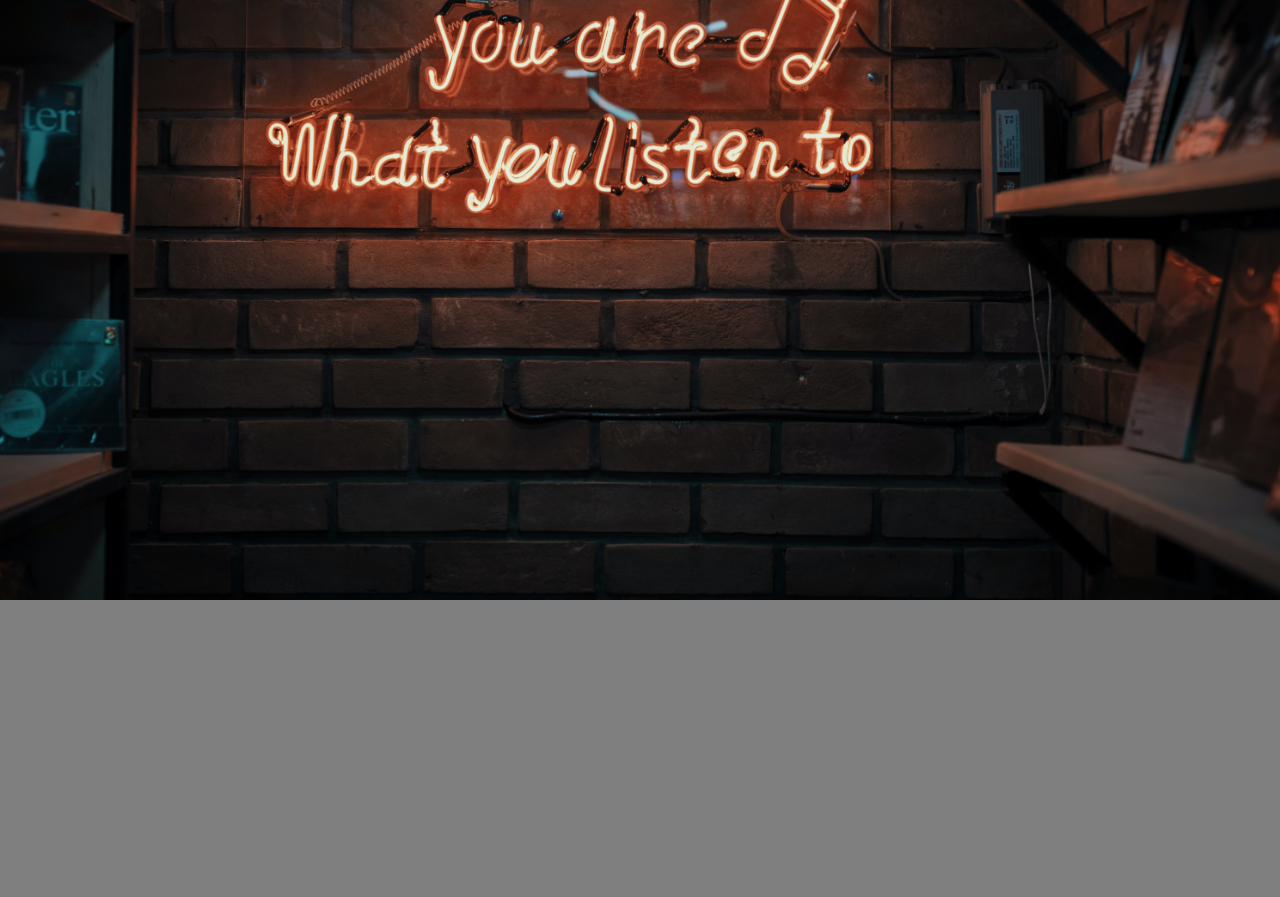
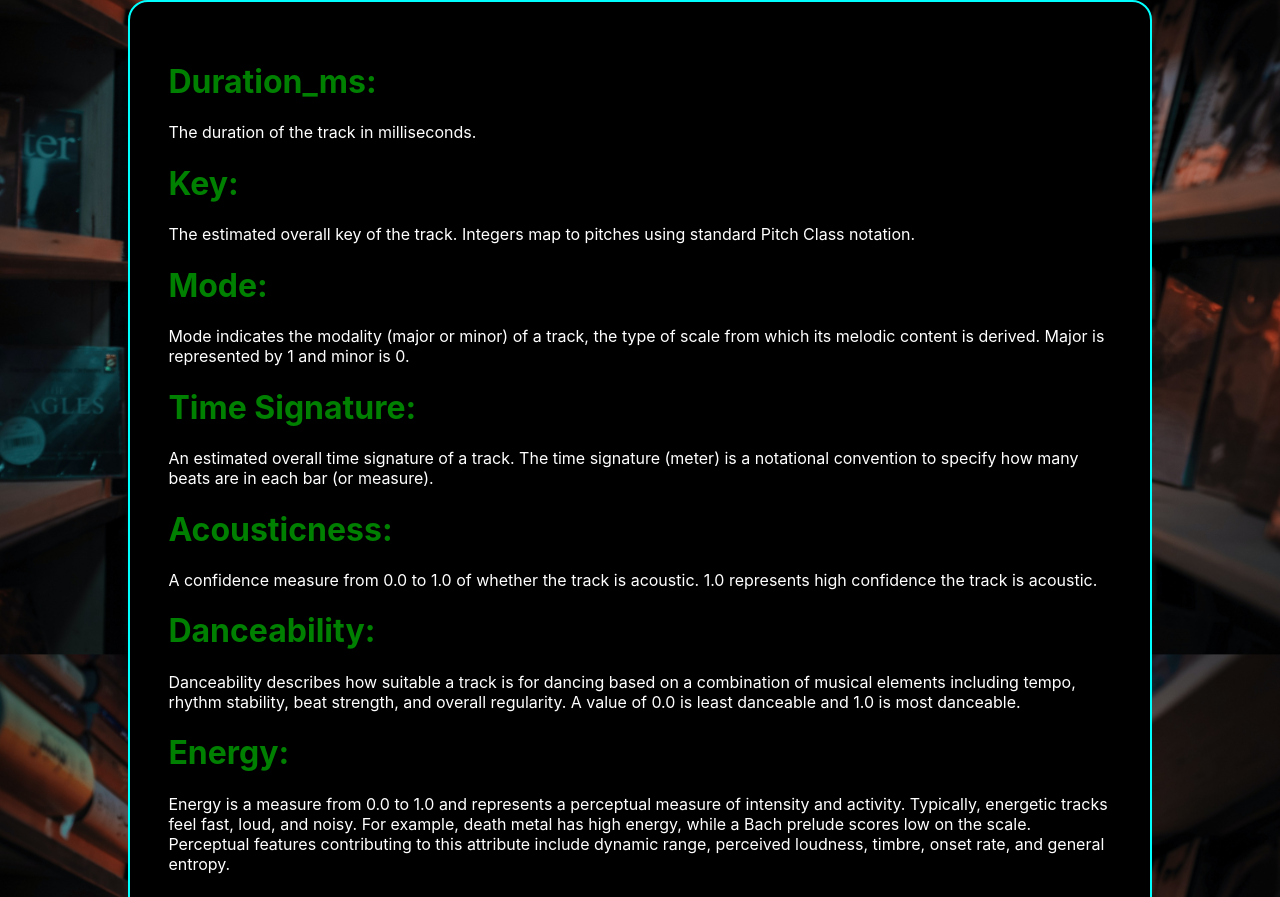
Before and after one commit to joowoonk/frontend-1, a React (Create React App) app in the folder frontend/: page /description in a window 1280 px wide. Shown: the part 200-1097 px from the top of the page. Before the commit the page ends 800 px from the top, so only its background shows below. Built offline with nearby package versions, Linux system fonts and the light colour scheme.

Commit message:
added description and graph when getting 10 recommended songs

```diff
--- a/frontend/package.json
+++ b/frontend/package.json
@@ -9,9 +9,11 @@
     "axios": "^0.19.2",
     "canvasjs": "^1.8.3",
     "node-sass": "^4.14.0",
+    "plotly.js": "^1.53.0",
     "react": "^16.13.1",
     "react-canvas-js": "^1.0.1",
     "react-dom": "^16.13.1",
+    "react-plotly.js": "^2.4.0",
     "react-redux": "^7.2.0",
     "react-router-dom": "^5.1.2",
     "react-scripts": "3.4.1",
--- a/frontend/src/components/App/App.js
+++ b/frontend/src/components/App/App.js
@@ -16,6 +16,7 @@ import Preference from "../Preference/Preference.js";
 import NewPlayList from "../../pages/NewPlayList/NewPlayList";
 
 import AccountPage from "../../pages/AccountPage/AccountPage";
+import Description from "../Description/description.js";
 // import SimilarSongs from "../../pages/SimilarSongs/SimilarSongs.js";
 // import AddNewSongs from "../../pages/AddNewSongs/AddNewSongs.js";
 
@@ -56,10 +57,10 @@ function App() {
           <NavBar />
           <NewPlayList />
         </PrivateRoute>
-        {/* <PrivateRoute exact path="/recommend">
+        <PrivateRoute exact path="/description">
           <NavBar />
-          <SimilarSongs />
-        </PrivateRoute> */}
+          <Description />
+        </PrivateRoute>
         {/* <Route path="/addnewsongs">
           <NavBar />
           <AddNewSongs />
--- a/frontend/src/components/Chart/Chart.js
+++ b/frontend/src/components/Chart/Chart.js
@@ -0,0 +1,59 @@
+import React from "react";
+import Plot from "react-plotly.js";
+import { Redirect } from "react-router-dom";
+
+const Chart = (props) => {
+  console.log({ props });
+  return (
+    <>
+      <Plot
+        className="plot"
+        data={[
+          {
+            type: "scatterpolar",
+            theta: [
+              "acousticness",
+              "danceability",
+              "energy",
+              "instrumentalness",
+              "liveness",
+              "mode",
+              "speechiness",
+              "valence",
+            ],
+            r: [
+              props.visiualization.graphInfo[0],
+              props.visiualization.graphInfo[1],
+              props.visiualization.graphInfo[2],
+              props.visiualization.graphInfo[3],
+              props.visiualization.graphInfo[4],
+              props.visiualization.graphInfo[5],
+              props.visiualization.graphInfo[6],
+              props.visiualization.graphInfo[7],
+            ],
+            fill: "toself",
+          },
+        ]}
+        //   style={{ width: 100%, height: 100%" }}
+        layout={{
+          width: 250,
+          height: 250,
+          title: "Average Attributes of Your Musical Preferences ",
+          paper_bgcolor: "rgba(0, 0, 0, 0)",
+          plot_bgcolor: "rgba(0,0,0,0)",
+
+          polar: {
+            radialaxis: {
+              visible: true,
+              range: [0, 1],
+            },
+          },
+
+          showlegend: false,
+        }}
+      />
+    </>
+  );
+};
+
+export default Chart;
--- /dev/null
+++ b/frontend/src/components/Description/description.js
@@ -0,0 +1,99 @@
+import React from "react";
+import "./description.styles.scss";
+
+const Description = () => {
+  return (
+    <div className="description">
+      <h1>Duration_ms:</h1> <p>The duration of the track in milliseconds.</p>
+      <h1>Key:</h1>
+      <p>
+        The estimated overall key of the track. Integers map to pitches using
+        standard Pitch Class notation.
+      </p>
+      <h1>Mode:</h1>
+      <p>
+        Mode indicates the modality (major or minor) of a track, the type of
+        scale from which its melodic content is derived. Major is represented by
+        1 and minor is 0.
+      </p>
+      <h1>Time Signature:</h1>
+      <p>
+        An estimated overall time signature of a track. The time signature
+        (meter) is a notational convention to specify how many beats are in each
+        bar (or measure).
+      </p>
+      <h1>Acousticness:</h1>
+      <p>
+        A confidence measure from 0.0 to 1.0 of whether the track is acoustic.
+        1.0 represents high confidence the track is acoustic.
+      </p>
+      <h1>Danceability: </h1>
+      <p>
+        Danceability describes how suitable a track is for dancing based on a
+        combination of musical elements including tempo, rhythm stability, beat
+        strength, and overall regularity. A value of 0.0 is least danceable and
+        1.0 is most danceable.
+      </p>
+      <h1>Energy:</h1>
+      <p>
+        Energy is a measure from 0.0 to 1.0 and represents a perceptual measure
+        of intensity and activity. Typically, energetic tracks feel fast, loud,
+        and noisy. For example, death metal has high energy, while a Bach
+        prelude scores low on the scale. Perceptual features contributing to
+        this attribute include dynamic range, perceived loudness, timbre, onset
+        rate, and general entropy.
+      </p>
+      <h1>Instrumentalness:</h1>
+      <p>
+        Predicts whether a track contains no vocals. “Ooh” and “aah” sounds are
+        treated as instrumental in this context. Rap or spoken word tracks are
+        clearly “vocal”. The closer the instrumentalness value is to 1.0, the
+        greater likelihood the track contains no vocal content. Values above 0.5
+        are intended to represent instrumental tracks, but confidence is higher
+        as the value approaches 1.0.
+      </p>
+      <h1>Liveness:</h1>
+      <p>
+        Detects the presence of an audience in the recording. Higher liveness
+        values represent an increased probability that the track was performed
+        live. A value above 0.8 provides strong likelihood that the track is
+        live.
+      </p>
+      <h1>Loudness:</h1>
+      <p>
+        {" "}
+        The overall loudness of a track in decibels (dB). Loudness values are
+        averaged across the entire track and are useful for comparing relative
+        loudness of tracks. Loudness is the quality of a sound that is the
+        primary psychological correlate of physical strength (amplitude). Values
+        typical range between -60 and 0 db.
+      </p>
+      <h1>Speechiness:</h1>
+      <p>
+        Speechiness detects the presence of spoken words in a track. The more
+        exclusively speech-like the recording (e.g. talk show, audio book,
+        poetry), the closer to 1.0 the attribute value. Values above 0.66
+        describe tracks that are probably made entirely of spoken words. Values
+        between 0.33 and 0.66 describe tracks that may contain both music and
+        speech, either in sections or layered, including such cases as rap
+        music. Values below 0.33 most likely represent music and other
+        non-speech-like tracks.
+      </p>
+      <h1>Valence:</h1>
+      <p>
+        A measure from 0.0 to 1.0 describing the musical positiveness conveyed
+        by a track. Tracks with high valence sound more positive (e.g. happy,
+        cheerful, euphoric), while tracks with low valence sound more negative
+        (e.g. sad, depressed, angry).{" "}
+      </p>
+      <h1>Tempo:</h1>
+      <p>
+        The overall estimated tempo of a track in beats per minute (BPM). In
+        musical terminology, tempo is the speed or pace of a given piece and
+        derives directly from the average beat duration
+      </p>
+    </div>
+  );
+};
+
+export default Description;
--- /dev/null
+++ b/frontend/src/components/Description/description.styles.scss
@@ -0,0 +1,15 @@
+.description {
+  display: felx;
+  flex-direction: column;
+  padding: 3%;
+  margin: 5% auto;
+  background-color: black;
+  border-radius: 20px;
+  border: 2px solid aqua;
+  color: white;
+  width: 80%;
+
+  h1 {
+    color: green;
+  }
+}
--- a/frontend/src/components/NavBar/NavBar.js
+++ b/frontend/src/components/NavBar/NavBar.js
@@ -4,9 +4,11 @@ import { logOut } from "../../redux/actions/userAction";
 
 import NavStyles from "./NavStyles.jsx";
 import { Link } from "react-router-dom";
+// import { useHistory } from "react-router-dom";
 
 const NavBar = () => {
   const dispatch = useDispatch();
+  // const { push } = useHistory();
 
   const handleLogOut = () => {
     dispatch(logOut());
--- a/frontend/src/components/PlayList/PlayList.js
+++ b/frontend/src/components/PlayList/PlayList.js
@@ -6,12 +6,19 @@ import PlayListStyles from "./PlayListStyles.jsx";
 import PlayStyles from "../Play/PlayStyles.jsx";
 import { useSelector, useDispatch } from "react-redux";
 
+import { useHistory } from "react-router-dom";
+
+import "./PlayList.styles.scss";
+
+import Chart from "../Chart/Chart";
+
 import {
   favoriteSongAction,
   recommendSongAction,
 } from "../../redux/actions/songAction";
 
 const PlayList = (props) => {
+  const { push } = useHistory();
   // console.log("PlayList", props);
   //10, 20, 50 being listed for the songs
   const dispatch = useDispatch();
@@ -22,7 +29,11 @@ const PlayList = (props) => {
   const visiualization = useSelector((state) => {
     return state.songsReducer.recommenedSongs;
   });
-  console.log({ songState, visiualization });
+  // console.log({ songState, visiualization });
+
+  const descriptionPage = () => {
+    push("./description");
+  };
 
   return (
     <>
@@ -41,6 +52,16 @@ const PlayList = (props) => {
       ) : (
         <PlayListStyles>
           {" "}
+          <div className="chart">
+            <div className="graph">
+              <Chart visiualization={visiualization} />
+            </div>
+            <p onClick={() => descriptionPage()} className="description">
+              This graph shows the average attributes of the ten most similar
+              songs to the one you selected. For more information on the
+              attributes, click this description box.
+            </p>
+          </div>
           {songState.map((track) => {
             return (
               <PlayStyles key={track.id}>
--- /dev/null
+++ b/frontend/src/components/PlayList/PlayList.styles.scss
@@ -0,0 +1,30 @@
+.chart {
+  display: flex;
+  justify-content: center;
+  flex-direction: column;
+  align-items: center;
+  width: 100%;
+  margin: 0 auto;
+  padding: 3%;
+  //   background-color: grey;
+  .graph {
+    font-size: 2rem;
+    margin: 1% auto;
+    // width: 50%;
+    color: black;
+    background-color: white;
+    border-radius: 20px;
+    padding: 3%;
+    border: 2px solid aqua;
+  }
+  .description {
+    font-size: 1.2rem;
+    margin: 0 auto;
+    width: 50%;
+    color: white;
+    background-color: black;
+    border-radius: 20px;
+    padding: 3%;
+    border: 2px solid aqua;
+  }
+}
```
Also changed, not shown: 1 other file (tests, documents, lock files or other folders).
